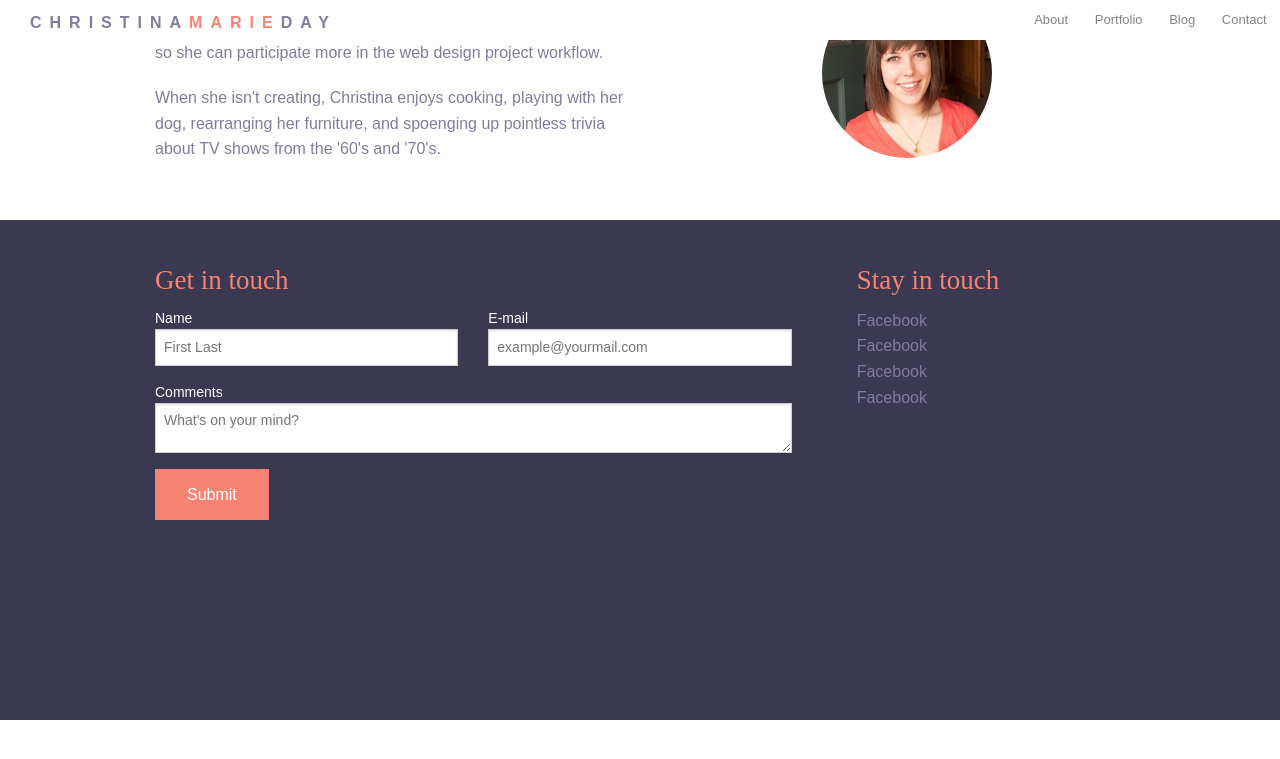
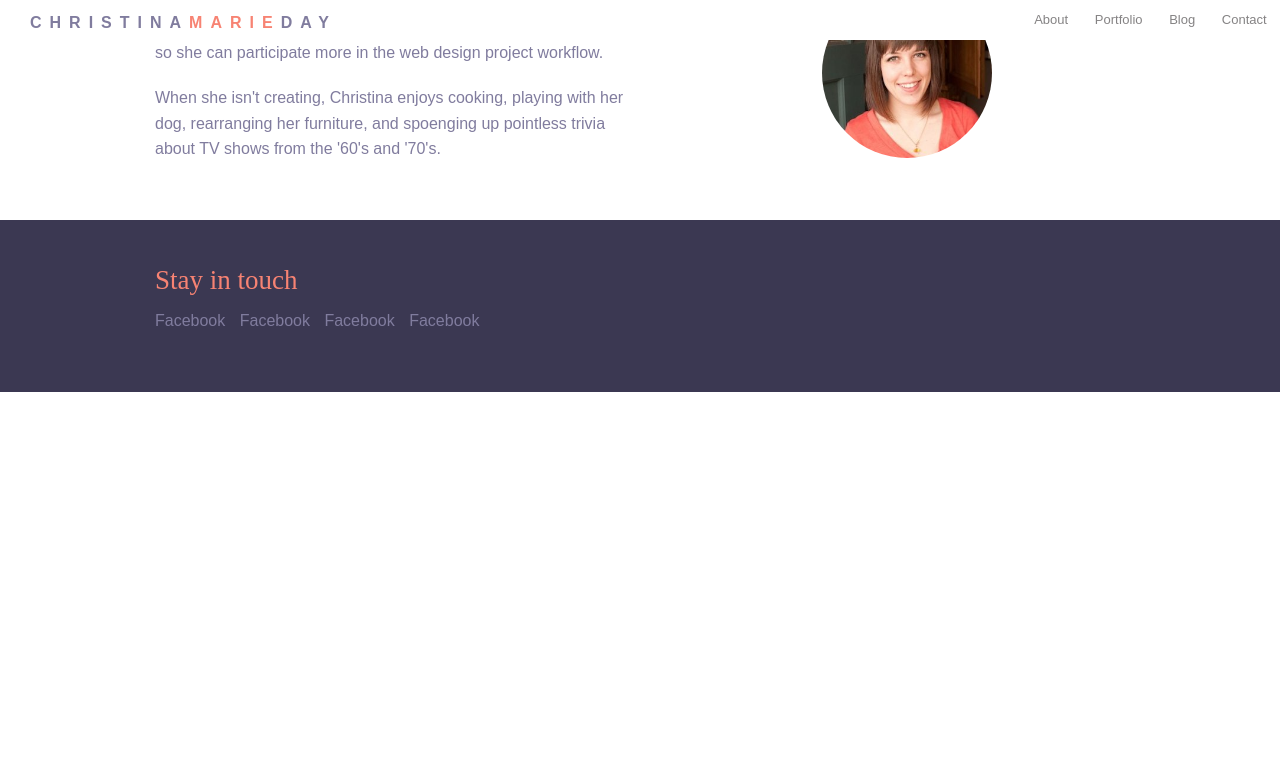
Before and after one commit to ChristinaDay/old-portfolio, a Jekyll site: the page built from index.html, in a window 1280 px wide and 900 px high, scrolled down 900 px. Shown: the top 759 px of the window. Built offline with Jekyll 4.4.1, drawn with Linux system fonts in a browser that asks for light colours; Markdown is read by kramdown in place of the engine named in the settings; a script that is not in the unit is left out; after the commit the page ends 1400 px from its top, so only the background shows below that.

Commit message:
fixed footer height issue - it was totally a funky skrollr.js setting that I used

```diff
--- a/_layouts/portfolio.html
+++ b/_layouts/portfolio.html
@@ -22,7 +22,7 @@
     <script type="text/javascript">try{Typekit.load();}catch(e){}</script>
 
   </head>
-  <body >
+  <body>
     <!--HEADER AREA-->
     <!-- NAVIGATION AREA -->
     <header>
@@ -46,7 +46,7 @@
 
     </header>
 
-    <main  id="skrollr-body" data-0="background-position:0px 0px;" data-900="background-position:0px -650px;">
+    <main  id="skrollr-body" data-0="background-position:0px 0px;" data-500="background-position:0px -450px;">
 
 
         <a name="portfolio"></a>
@@ -169,51 +169,12 @@
 
         <!-- FOOTER AREA -->
     <footer>
+
     <a name="contact"></a>
-
-
-
 
       <div class="row">
 
-
-
-      <div class="large-8 columns">
-
-        <h3>Get in touch</h3>
-
-        <form data-abide action="http://getsimpleform.com/messages?form_api_token=2a20f37052b04e81aca043f2ae506ae7" method="post">
-          <div class="row">
-
-            <div class="large-6 columns">
-              <label>Name</label>
-              <input type="text" name='name' pattern="[a-zA-Z]+" placeholder="First Last" required />
-              <small class="error">First and Last Name</small>
-            </div>
-            <div class="large-6 medium-6 columns">
-              <label>E-mail</label>
-              <input type="email" name='email'  pattern="email" placeholder="example@yourmail.com" required />
-              <small class="error">Please give a valid email.</small>
-            </div>
-          </div>
-
-          <div class="row">
-            <div class="large-12 columns">
-              <label>Comments</label>
-              <textarea name="comments" placeholder="What's on your mind?"></textarea>
-            </div>
-          </div>
-          <div class="row">
-            <div class="large-12 columns">
-              <button type="submit">Submit</button>
-            </div>
-          </div>
-        </form>
-
-
-      </div>
-
-      <div class="social large-4 columns">
+          <div class="large-10 columns social">
             <h3>Stay in touch</h3>
             <ul>
               <li>Facebook</li>
@@ -221,9 +182,10 @@
               <li>Facebook</li>
               <li>Facebook</li>
             </ul>
+          </div><!--end .social-->
 
-      </div><!--end .social-->
-          </div>
+      </div><!--end .row-->
+
     </footer>
 
         <!--Reveal Modals Begin-->
```
Also changed, not shown: scss/_main.scss (+13 -5 lines), css/app.css. Lines whose indentation alone changed are shown as unchanged.
